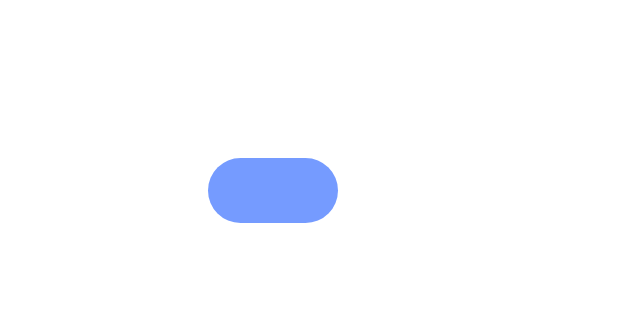
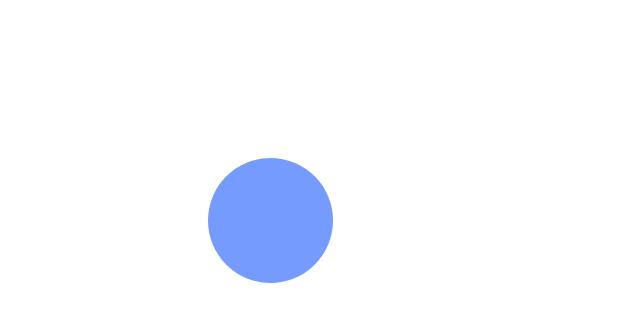
Before and after one commit to chenyi4/cssLibrary, a plain HTML site: page src2/index1.html in a window 1280 px wide. Shown: the whole page, without its empty margins (0-640 px from the left). Drawn offline with Linux system fonts and the light colour scheme.

Commit message:
资料修改

```diff
--- a/src2/index.html
+++ b/src2/index1.html
@@ -6,14 +6,13 @@
 </head>
 <style>
     #obj{
-        width: 130px;
-        height: 65px;
+        width: 125px;
+        height: 125px;
         background-color: #759bff;
         position: relative;
         outline: 90px solid transparent !important;
-        border-radius: 45px;
+        border-radius: 145px;
         left: 200px;
-        /* transition: b5ckground 0.1s ease-out; */
     }
 </style>
 <body>
@@ -33,21 +32,22 @@
     var turb = document.querySelectorAll('#filter-music feTurbulence')[0];
     var buttom = document.getElementById('obj');
     var turbVal = { val: 0.000001 };
-  var turbValX = { val: 0.000001 };
+    var turbValX = { val: 0.000001 };
     var tl = new TimelineLite({
         paused: true,
         onComplete: function(){
             tl.reverse();
         },
         onReverseComplete: function(){
-            // tl.restart();
+            tl.restart();
         },
         onUpdate: function(){
             turb.setAttribute('baseFrequency', turbVal.val + ' ' + turbValX.val);
         }
     });
+
     tl.to(turbValX, 0.4, { val: 0.04, ease: Power0.easeNone}, 0);
-    tl.to(turbVal, 0.1, { val: 0.2 ,ease: Power0.easeNone }, 0);
+    tl.to(turbVal, 0.1, { val: 0.2 , ease: Power0.easeNone }, 0);
 
     buttom.onclick = function(){
         buttom.style.filter = 'url(#filter-music)';
```
